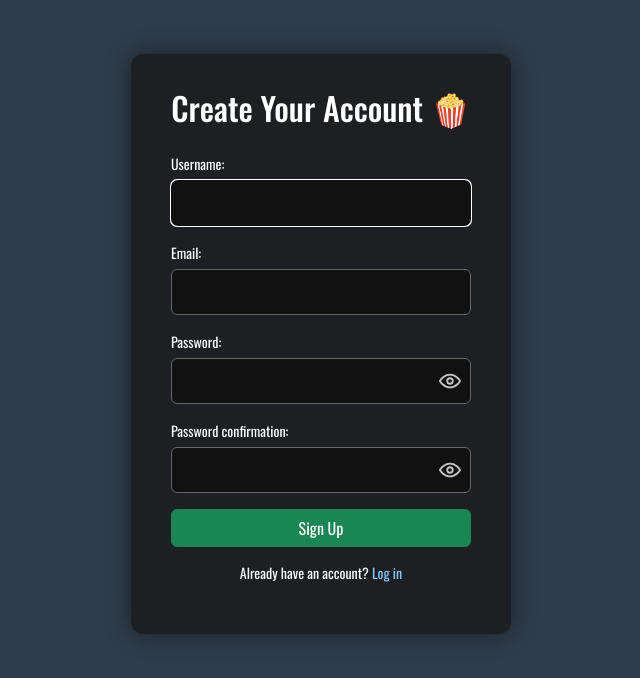
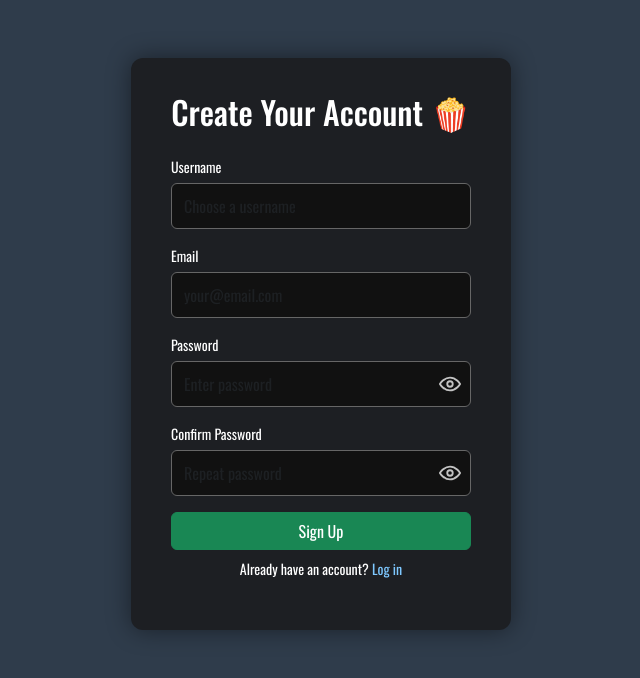
Before and after one commit to Ceri-Jane/quickflicks_test, a Django app: page /accounts/signup/ in a window 1280 px wide. Shown: the part 56-734 px from the top of the page, without its empty margins (319-959 px from the left). Run offline with Django 5.2, Linux system fonts and the light colour scheme.

Commit message:
save work

```diff
--- a/accounts/forms.py
+++ b/accounts/forms.py
@@ -4,7 +4,14 @@
 
 
 class SignUpForm(UserCreationForm):
-    email = forms.EmailField(required=True)
+    email = forms.EmailField(
+        required=True,
+        widget=forms.EmailInput(attrs={
+            "required": "required",
+            "type": "email",
+            "placeholder": "Enter your email"
+        })
+    )
 
     class Meta:
         model = User
@@ -19,7 +26,15 @@
 
 
 class ChangeEmailForm(forms.ModelForm):
-    email = forms.EmailField(required=True, label="New Email")
+    email = forms.EmailField(
+        required=True,
+        label="New Email",
+        widget=forms.EmailInput(attrs={
+            "required": "required",
+            "type": "email",
+            "placeholder": "Enter a valid email address"
+        })
+    )
 
     class Meta:
         model = User
@@ -27,7 +42,19 @@
 
 
 class ChangeUsernameForm(forms.ModelForm):
-    username = forms.CharField(required=True, label="New Username")
+    username = forms.CharField(
+        required=True,
+        label="New Username",
+        widget=forms.TextInput(attrs={
+            "type": "text",
+            "required": "required",
+            "minlength": "3",
+            "maxlength": "20",
+            "pattern": "^[A-Za-z0-9_]{3,20}$",
+            "title": "Username must be 3–20 characters and contain only letters, numbers, or underscores.",
+            "placeholder": "Choose a username"
+        })
+    )
 
     class Meta:
         model = User
--- a/accounts/views.py
+++ b/accounts/views.py
@@ -1,6 +1,7 @@
 from django.contrib.auth.decorators import login_required
 from django.shortcuts import render, redirect
 from django.contrib import messages
+
 from .forms import SignUpForm, ChangeEmailForm, ChangeUsernameForm
 
 
@@ -18,6 +19,7 @@
             return redirect("login")
     else:
         form = SignUpForm()
+
     return render(request, "registration/signup.html", {"form": form})
 
 
--- a/quickflicks/urls.py
+++ b/quickflicks/urls.py
@@ -1,36 +1,23 @@
-"""
-URL configuration for quickflicks project.
-
-The `urlpatterns` list routes URLs to views. For more information please see:
-    https://docs.djangoproject.com/en/5.2/topics/http/urls/
-Examples:
-Function views
-    1. Add an import:  from my_app import views
-    2. Add a URL to urlpatterns:  path('', views.home, name='home')
-Class-based views
-    1. Add an import:  from other_app.views import Home
-    2. Add a URL to urlpatterns:  path('', Home.as_view(), name='home')
-Including another URLconf
-    1. Import the include() function: from django.urls import include, path
-    2. Add a URL to urlpatterns:  path('blog/', include('blog.urls'))
-"""
-
 from django.contrib import admin
 from django.urls import path, include
 from django.contrib.auth import views as auth_views
 
+# Import your custom reset form
+from accounts.forms_reset import CustomPasswordResetForm
+
 urlpatterns = [
     path('admin/', admin.site.urls),
 
-    # ✅ Built-in login / logout / password reset
+    # Django's built-in login/logout/password reset (kept as-is)
     path('accounts/', include('django.contrib.auth.urls')),
 
-    # ✅ Custom auth (signup, profile, etc)
+    # Your custom auth routes (signup, profile, etc)
     path('accounts/', include('accounts.urls')),
 
-    # ✅ Password Reset Pages (styled)
+    # Styled Password Reset pages using your new form
     path("password_reset/", auth_views.PasswordResetView.as_view(
-        template_name="registration/password_reset.html"
+        template_name="registration/password_reset.html",
+        form_class=CustomPasswordResetForm  # ← ★ IMPORTANT ★
     ), name="password_reset"),
 
     path("password_reset_done/", auth_views.PasswordResetDoneView.as_view(
@@ -45,6 +32,6 @@
         template_name="registration/password_reset_complete.html"
     ), name="password_reset_complete"),
 
-    # ✅ Your movie pages (home, shelf, etc)
+    # Movie pages
     path('', include('movies.urls')),
 ]
--- a/templates/accounts/change_email.html
+++ b/templates/accounts/change_email.html
@@ -8,8 +8,9 @@
 
         <form method="POST">
             {% csrf_token %}
+
             <div class="form-group mb-3">
-                {{ form.email.label_tag }}
+                <label for="{{ form.email.id_for_label }}">New Email:</label>
                 {{ form.email }}
             </div>
 
--- a/templates/accounts/change_username.html
+++ b/templates/accounts/change_username.html
@@ -8,6 +8,7 @@
 
         <form method="POST">
             {% csrf_token %}
+
             <div class="form-group mb-3">
                 {{ form.username.label_tag }}
                 {{ form.username }}
--- a/templates/registration/signup.html
+++ b/templates/registration/signup.html
@@ -9,32 +9,69 @@
         <form method="POST">
             {% csrf_token %}
 
+            <!-- Username -->
             <div class="form-group mb-3">
-                {{ form.username.label_tag }}
-                {{ form.username }}
+                <label for="id_username">Username</label>
+                <input
+                    type="text"
+                    name="username"
+                    id="id_username"
+                    class="form-control"
+                    required
+                    minlength="3"
+                    placeholder="Choose a username"
+                    value="{{ form.username.value|default:'' }}"
+                >
             </div>
 
+            <!-- Email -->
             <div class="form-group mb-3">
-                {{ form.email.label_tag }}
-                {{ form.email }}
+                <label for="id_email">Email</label>
+                <input
+                    type="email"
+                    name="email"
+                    id="id_email"
+                    class="form-control"
+                    required
+                    placeholder="your@email.com"
+                    value="{{ form.email.value|default:'' }}"
+                >
             </div>
 
+            <!-- Password 1 -->
             <div class="form-group mb-3">
-                {{ form.password1.label_tag }}
+                <label for="id_password1">Password</label>
                 <div class="password-row">
-                    {{ form.password1 }}
-                    <svg class="password-toggle" viewBox="0 0 24 24" fill="none" stroke="white" stroke-width="2">
+                    <input
+                        type="password"
+                        name="password1"
+                        id="id_password1"
+                        class="form-control"
+                        required
+                        minlength="8"
+                        placeholder="Enter password"
+                    >
+                    <svg class="password-toggle" onclick="togglePassword('id_password1')" viewBox="0 0 24 24" fill="none" stroke="white" stroke-width="2">
                         <path d="M1 12s4-7 11-7 11 7 11 7-4 7-11 7S1 12 1 12z"/>
                         <circle cx="12" cy="12" r="3"/>
                     </svg>
                 </div>
             </div>
 
+            <!-- Password 2 -->
             <div class="form-group mb-3">
-                {{ form.password2.label_tag }}
+                <label for="id_password2">Confirm Password</label>
                 <div class="password-row">
-                    {{ form.password2 }}
-                    <svg class="password-toggle" viewBox="0 0 24 24" fill="none" stroke="white" stroke-width="2">
+                    <input
+                        type="password"
+                        name="password2"
+                        id="id_password2"
+                        class="form-control"
+                        required
+                        minlength="8"
+                        placeholder="Repeat password"
+                    >
+                    <svg class="password-toggle" onclick="togglePassword('id_password2')" viewBox="0 0 24 24" fill="none" stroke="white" stroke-width="2">
                         <path d="M1 12s4-7 11-7 11 7 11 7-4 7-11 7S1 12 1 12z"/>
                         <circle cx="12" cy="12" r="3"/>
                     </svg>
@@ -43,7 +80,7 @@
 
             <button type="submit" class="btn btn-success w-100">Sign Up</button>
 
-            <p class="auth-alt-text">
+            <p class="auth-alt-text mt-2">
                 Already have an account? <a href="{% url 'login' %}">Log in</a>
             </p>
         </form>
```
Also changed, not shown: accounts/forms_reset.py (added, +24 -0 lines), accounts/urls.py (+11 -4 lines), templates/accounts/password_change_form.html (+15 -6 lines), templates/registration/login.html (+29 -5 lines), templates/registration/password_reset.html (+6 -1 lines), templates/registration/password_reset_confirm.html (+23 -3 lines).
